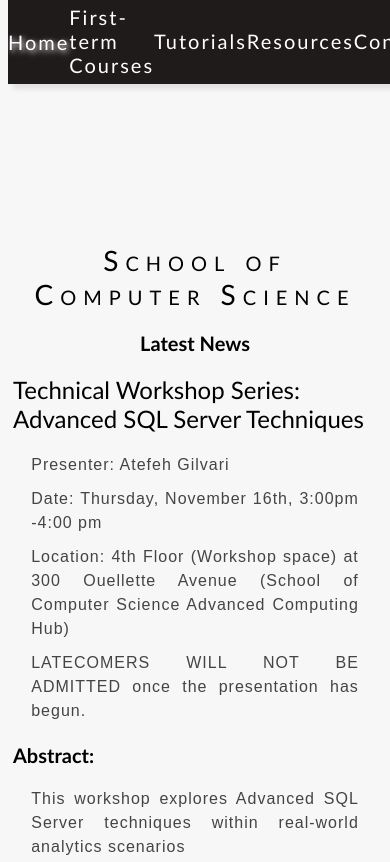
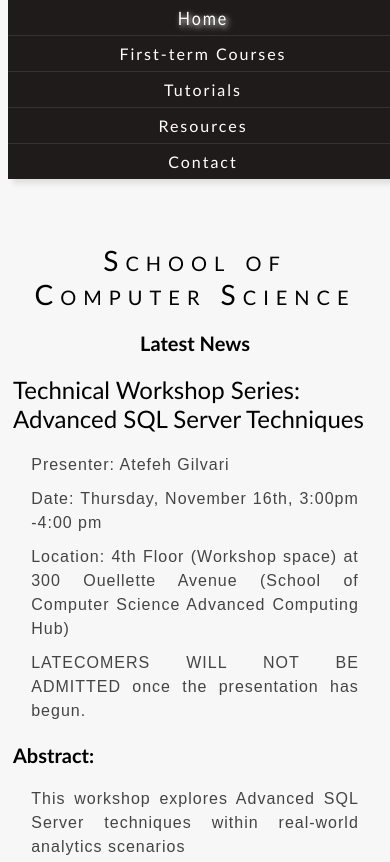
Before and after one commit to mdai021219/Course_site, a plain HTML site: page index.html in a window 390 px wide. Shown: the top 862 px of the page. Drawn offline with Linux system fonts and the light colour scheme.

Commit message:
Update style.css

```diff
--- a/websiteResources/style.css
+++ b/websiteResources/style.css
@@ -22,7 +22,7 @@ h2{
 /*set the proper style for text in paragraph*/
 p {
     font-weight: 450;
-    font-family: Haettenschweiler, sans-serif;
+    font-family:Trebuchet MS, sans-serif;
     color: rgba(24, 24, 24, 0.87);
     margin:0 50px 0 50px;
     padding-top: 10px;
@@ -245,6 +245,46 @@ p {
 
 
 
+/* Responsive styles for mobile devices */
+@media screen and (max-width: 768px) {
+    .top_nav_bar ul {
+        flex-direction: column; /* Stack the items vertically */
+        height: auto;          /* Adjust height to fit content */
+        padding: 0;
+    }
+
+    .top_nav_bar li {
+        width: 100%;           /* Each item spans the full width */
+        text-align: center;    /* Center the text */
+        border-bottom: 1px solid rgba(255, 255, 255, 0.1); /* Optional: Add a bottom border to each item */
+    }
+
+    .top_nav_bar li:last-child {
+        border-bottom: none;  /* Remove border from the last item */
+    }
+
+    .skip-link, .underline-hover {
+        display: block;        /* Make each link a block element */
+        padding: 10px 0;       /* Add padding for touch targets */
+        font-size: 18px;       /* Adjust font size for smaller screens */
+    }
+
+    .underline-hover::before {
+        height: 1px;           /* Adjust the underline thickness */
+    }
+}
+
+/* Optionally, you can add styles for even smaller screens */
+@media screen and (max-width: 480px) {
+    .top_nav_bar ul {
+        padding: 0;
+    }
+
+    .skip-link, .underline-hover {
+        font-size: 16px;       /* Smaller font size for very small screens */
+        padding: 8px 0;        /* Adjust padding */
+    }
+}
 
 /*animations
 fade-in: text fade in
```
